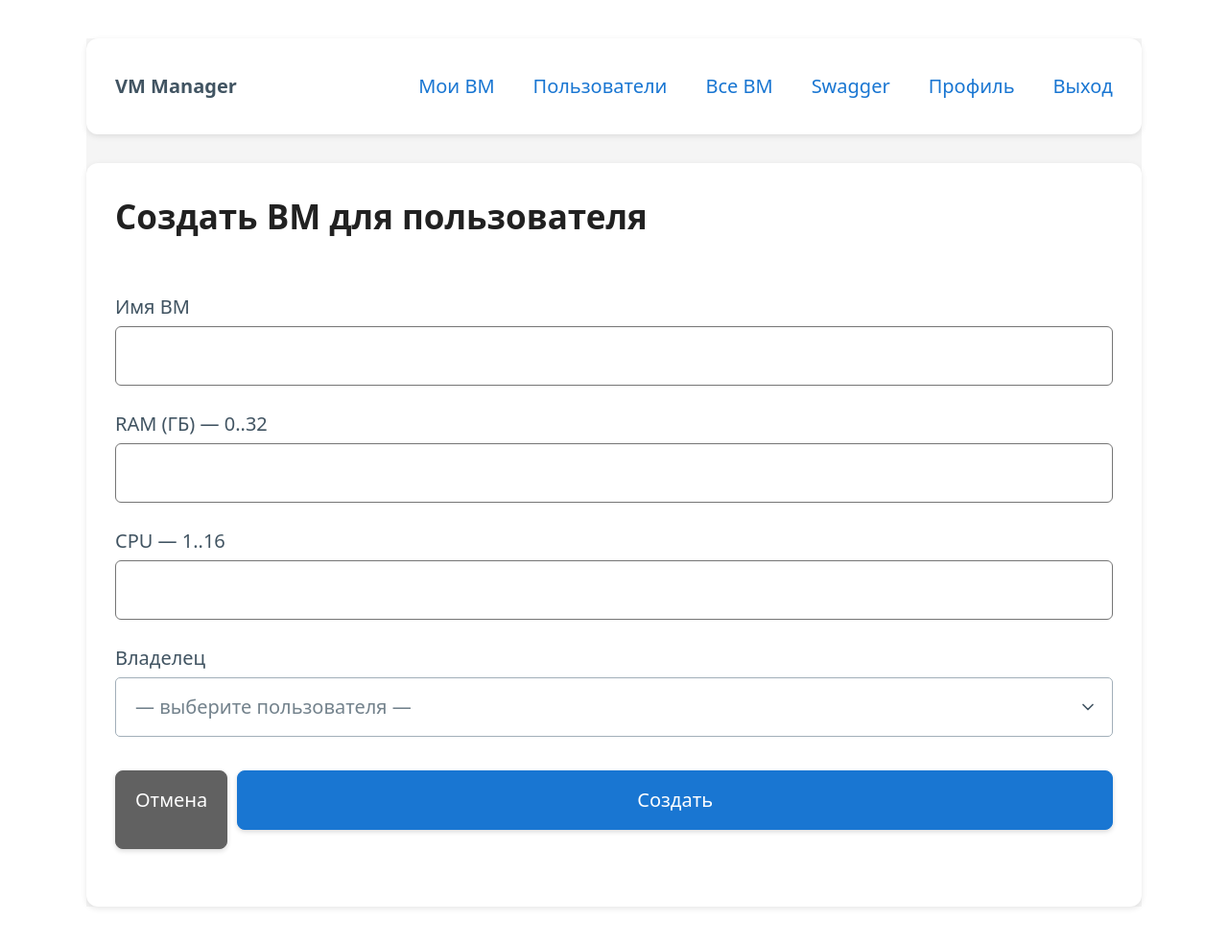
After one commit to magisterofhate/sample_project, a Flask app: page /admin/vms/create in a window 1280 px wide. The commit adds this page. Shown: the whole page at 96% size. Run offline with Flask 3, Linux system fonts and the light colour scheme; a user stored in the database is signed in; tables that the repository leaves empty hold one stand-in row (values such as "Sample post").

Commit message:
new admin features: create user, create vm for user

```diff
--- a/app.py
+++ b/app.py
@@ -264,6 +264,85 @@ def admin_vms():
     return render_template('admin_vms.html', rows=rows)
 
 
+# === ADMIN: создать пользователя ===
+@app.route('/admin/users/create', methods=['GET', 'POST'])
+@login_required
+@admin_required
+def admin_user_create():
+    errors = []
+    if request.method == 'POST':
+        email = (request.form.get('email') or '').strip().lower()
+        full_name = (request.form.get('full_name') or '').strip()
+        password = (request.form.get('password') or '').strip()
+        is_admin = True if request.form.get('is_admin') == 'on' else False
+        is_blocked = True if request.form.get('is_blocked') == 'on' else False
+
+        if not email:
+            errors.append('Email обязателен')
+        if not password or len(password) < 6:
+            errors.append('Пароль обязателен и не короче 6 символов')
+        if Users.query.filter_by(email=email).first():
+            errors.append('Пользователь с таким email уже существует')
+
+        if not errors:
+            u = Users(email=email, full_name=full_name, is_admin=is_admin, is_blocked=is_blocked)
+            u.set_password(password)
+            db.session.add(u)
+            db.session.commit()
+            flash('Пользователь создан')
+            return redirect(url_for('admin_users'))
+
+    return render_template('admin_user_create.html', errors=errors)
+
+
+# === ADMIN: создать ВМ для выбранного пользователя ===
+@app.route('/admin/vms/create', methods=['GET', 'POST'])
+@login_required
+@admin_required
+def admin_vm_create():
+    users = Users.query.order_by(Users.email.asc()).all()
+    errors = []
+    if request.method == 'POST':
+        name = (request.form.get('name') or '').strip()
+        ram_raw = (request.form.get('ram_gb') or '').strip()
+        cpu_raw = (request.form.get('cpu') or '').strip()
+        owner_id = request.form.get('owner_id')
+
+        # валидация
+        if not name:
+            errors.append('Имя ВМ обязательно')
+        try:
+            ram_gb = int(ram_raw)
+            cpu = int(cpu_raw)
+        except (TypeError, ValueError):
+            errors.append('RAM и CPU должны быть целыми числами')
+            ram_gb = None
+            cpu = None
+        else:
+            if not (0 <= ram_gb <= 32): errors.append('RAM от 0 до 32')
+            if not (1 <= cpu <= 16): errors.append('CPU от 1 до 16')
+
+        owner = None
+        try:
+            owner = Users.query.get(int(owner_id)) if owner_id else None
+        except (TypeError, ValueError):
+            owner = None
+        if not owner:
+            errors.append('Выберите владельца')
+
+        if not errors:
+            vm = VM(name=name, ram_gb=ram_gb, cpu=cpu, is_deleted=False)
+            db.session.add(vm)
+            db.session.flush()  # получить id ВМ
+            # связать с владельцем
+            owner.vms.append(vm)
+            db.session.commit()
+            flash(f'ВМ "{name}" создана для пользователя {owner.email}')
+            return redirect(url_for('admin_vms'))
+
+    return render_template('admin_vm_create.html', users=users, errors=errors)
+
+
 @app.cli.command('ensure-admin')
 def ensure_admin():
     """Создать/обновить предустановленного администратора."""
--- a/templates/admin_users.html
+++ b/templates/admin_users.html
@@ -1,6 +1,9 @@
 {% extends 'base.html' %}
 {% block content %}
 <h2>Пользователи</h2>
+<div style="display:flex; gap:.75rem; align-items:center; margin-bottom: .75rem;">
+  <a href="{{ url_for('admin_user_create') }}" role="button" class="submit-btn">Создать пользователя</a>
+</div>
 <table>
   <thead>
     <tr>
--- /dev/null
+++ b/templates/admin_vm_create.html
@@ -0,0 +1,38 @@
+{% extends 'base.html' %}
+{% block content %}
+<h2>Создать ВМ для пользователя</h2>
+
+<form method="post">
+  <label>Имя ВМ
+    <input type="text" name="name" required>
+  </label>
+
+  <label>RAM (ГБ) — 0..32
+    <input type="text" name="ram_gb" required>
+  </label>
+
+  <label>CPU — 1..16
+    <input type="text" name="cpu" required>
+  </label>
+
+  <label>Владелец
+    <select name="owner_id" required>
+      <option value="">— выберите пользователя —</option>
+      {% for u in users %}
+        <option value="{{ u.id }}">{{ u.email }}{% if u.full_name %} — {{ u.full_name }}{% endif %}{% if u.is_blocked %} (заблокирован){% endif %}</option>
+      {% endfor %}
+    </select>
+  </label>
+
+  <div style="display:flex; gap:.5rem; margin-top: .75rem;">
+    <a href="{{ url_for('admin_vms') }}" role="button" class="secondary">Отмена</a>
+    <button type="submit" class="submit-btn">Создать</button>
+  </div>
+</form>
+
+{% if errors %}
+  <ul class="error">
+    {% for e in errors %}<li>{{ e }}</li>{% endfor %}
+  </ul>
+{% endif %}
+{% endblock %}
--- a/templates/base.html
+++ b/templates/base.html
@@ -3,7 +3,7 @@
   <head>
     <meta charset="utf-8">
     <meta name="viewport" content="width=device-width, initial-scale=1">
-    <title>{{ title or 'VM Manager' }}</title>
+    <title>{{ title or 'VM for everyone' }}</title>
     <link rel="stylesheet" href="https://cdn.jsdelivr.net/npm/@picocss/pico@1/css/pico.min.css">
     <style>
       /* === Заголовки === */
@@ -166,15 +166,21 @@
       <ul>
         {% if current_user.is_authenticated %}
           <li><a href="{{ url_for('vms') }}">Мои ВМ</a></li>
+
+          {% if current_user.is_admin %}
+            <li><a href="{{ url_for('admin_users') }}">Пользователи</a></li>
+            <li><a href="{{ url_for('admin_vms') }}">Все ВМ</a></li>
+            <li><a href="/apidocs" target="_blank" rel="noopener noreferrer">Swagger</a></li>
+          {% endif %}
+
           <li><a href="{{ url_for('profile') }}">Профиль</a></li>
-          <li><a href="/apidocs">Swagger</a></li>
           <li><a href="{{ url_for('logout') }}">Выход</a></li>
         {% else %}
           <li><a href="{{ url_for('login') }}">Вход</a></li>
           <li><a href="{{ url_for('register') }}">Регистрация</a></li>
-          <li><a href="/apidocs">Swagger</a></li>
         {% endif %}
       </ul>
+
     </nav>
 
     {% with messages = get_flashed_messages() %}
--- a/templates/vms.html
+++ b/templates/vms.html
@@ -24,6 +24,7 @@
             <th>Имя</th>
             <th>RAM (ГБ)</th>
             <th>CPU</th>
+            <th>Действия</th>
           </tr>
         </thead>
         <tbody>
@@ -34,6 +35,7 @@
             <td>{{ vm.name }}</td>
             <td>{{ vm.ram_gb }}</td>
             <td>{{ vm.cpu }}</td>
+            <td><a href="{{ url_for('vm_edit', vm_id=vm.id) }}">Редактировать</a></td>
           </tr>
           {% endfor %}
         </tbody>
```
Also changed, not shown: templates/admin_user_create.html (added, +32 -0 lines).
